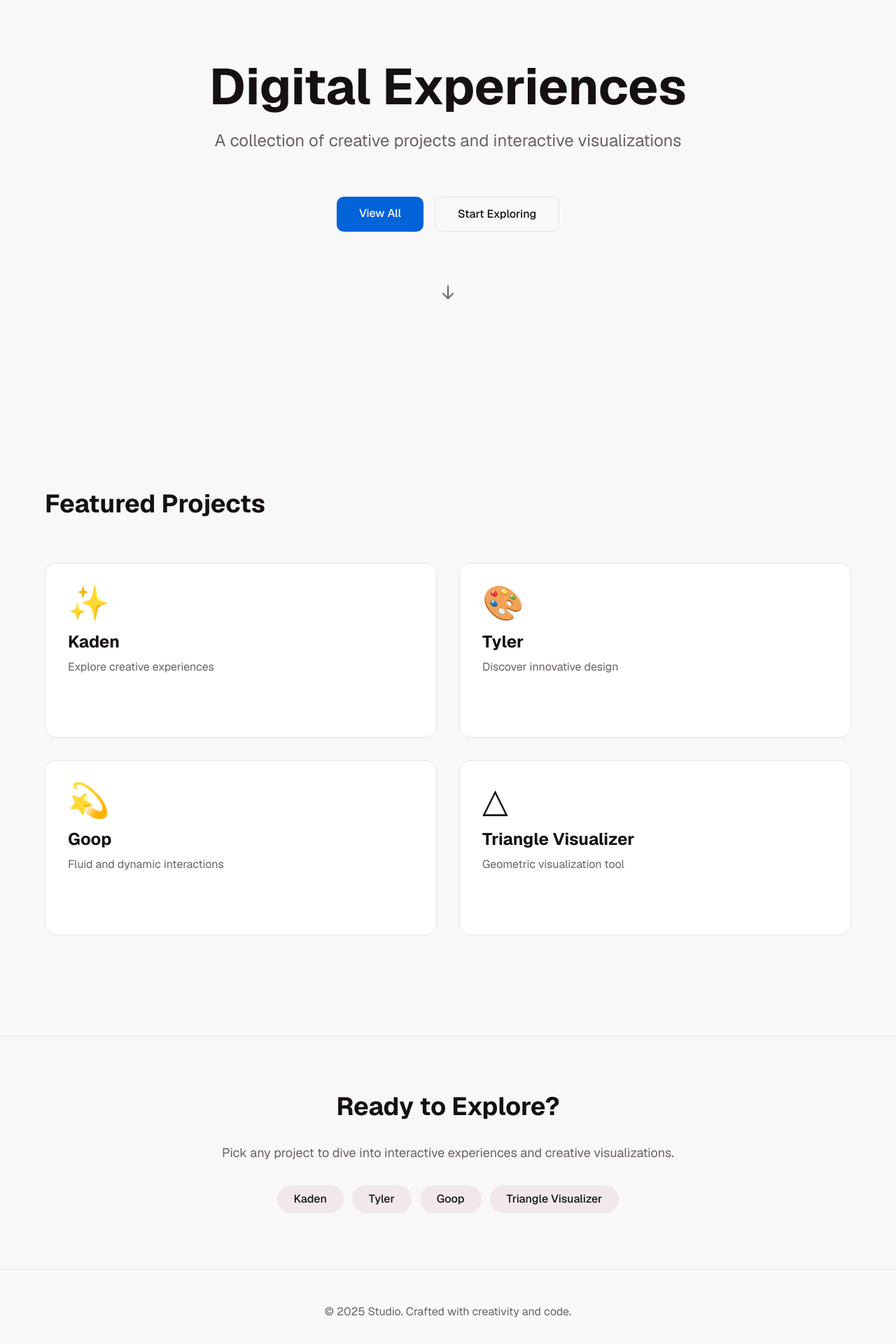
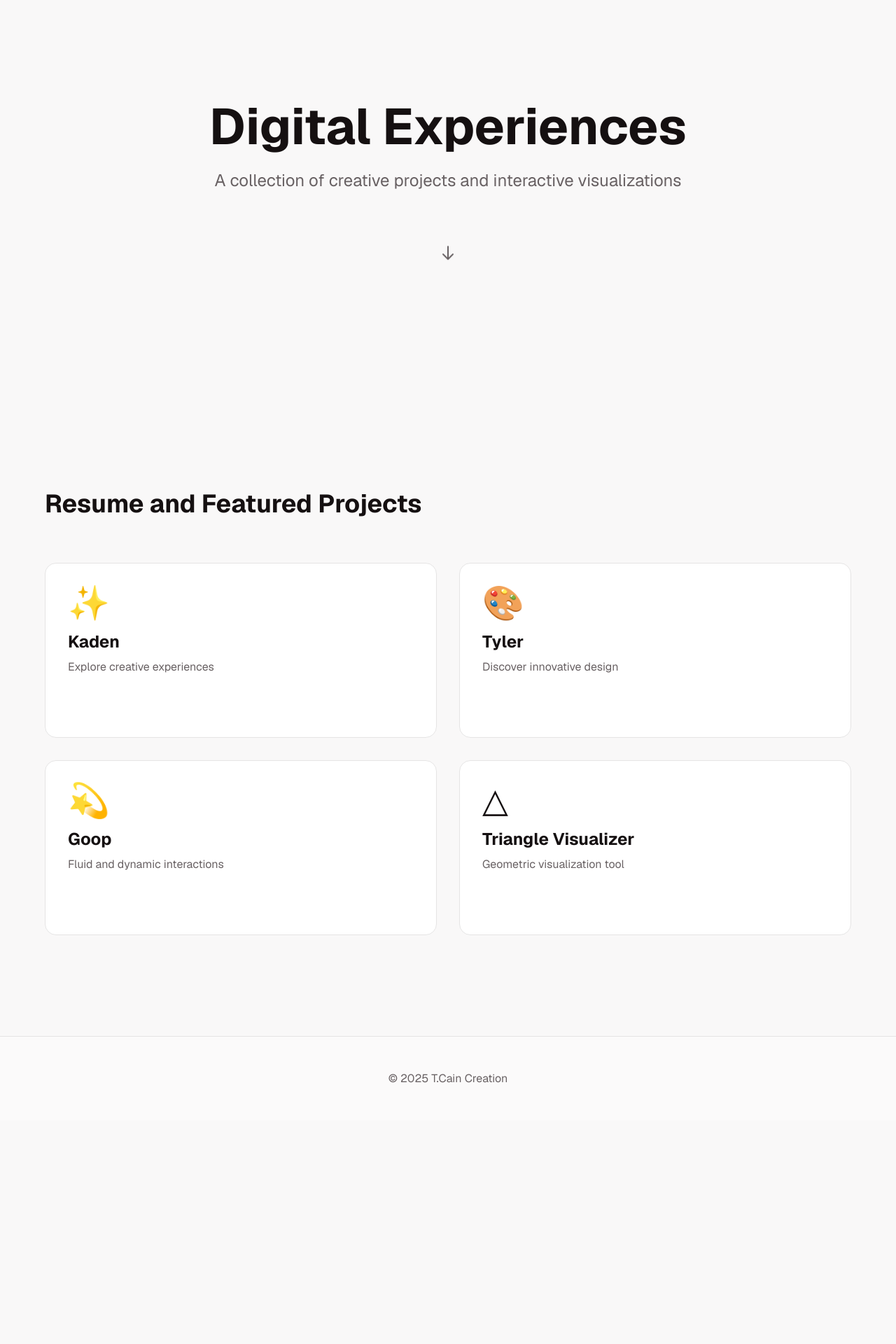
Before and after one commit to t-cain-dot/Portfolio, a Next.js app: page / in a window 1280 px wide. Shown: the part 252-2172 px from the top of the page at 70% size. After the commit the page ends 1853 px from the top, so only its background shows below. Built offline with nearby package versions, Linux system fonts and the light colour scheme.

Commit message:
deletion

```diff
--- a/app/page.tsx
+++ b/app/page.tsx
@@ -70,21 +70,6 @@ export default function Home() {
             </p>
           </div>
 
-          <div className="flex flex-col sm:flex-row gap-4 justify-center pt-8">
-            <Link
-              href="#projects"
-              className="px-8 py-3 bg-primary text-primary-foreground rounded-lg font-medium hover:opacity-90 transition-opacity"
-            >
-              View All
-            </Link>
-            <Link
-              href="/Triangle Visualizer"
-              className="px-8 py-3 border border-border rounded-lg font-medium hover:bg-secondary transition-colors"
-            >
-              Start Exploring
-            </Link>
-          </div>
-
           {/* Scroll Indicator */}
           <div className="pt-12">
             <div className="inline-block animate-bounce">
@@ -99,7 +84,7 @@ export default function Home() {
             {/* Projects Grid */}
       <section id="projects" className="py-20 px-6">
         <div className="max-w-6xl mx-auto">
-          <h3 className="text-4xl font-bold mb-16 text-balance">Featured Projects</h3>
+          <h3 className="text-4xl font-bold mb-16 text-balance">Resume and Featured Projects</h3>
 
           <div className="grid grid-cols-1 md:grid-cols-2 gap-8 mb-16">
             {projects.map((project) => (
@@ -124,35 +109,13 @@ export default function Home() {
               </Link>
             ))}
           </div>
-        </div> {/* ✅ add this missing closing div */}
-      </section>
-
-
-      {/* CTA Section */}
-      <section id="explore" className="py-20 px-6 border-t border-border">
-        <div className="max-w-4xl mx-auto text-center space-y-8">
-          <h3 className="text-4xl font-bold text-pretty">Ready to Explore?</h3>
-          <p className="text-lg text-muted-foreground">
-            Pick any project to dive into interactive experiences and creative visualizations.
-          </p>
-          <div className="flex flex-wrap gap-3 justify-center">
-            {projects.map((project) => (
-              <Link
-                key={project.name}
-                href={project.href}
-                className="px-6 py-2 rounded-full bg-secondary text-secondary-foreground hover:bg-primary hover:text-primary-foreground transition-colors font-medium"
-              >
-                {project.name}
-              </Link>
-            ))}
-          </div>
         </div>
       </section>
 
       {/* Footer */}
       <footer className="border-t border-border py-12 px-6 bg-card/30">
         <div className="max-w-6xl mx-auto text-center text-muted-foreground">
-          <p>© 2025 Studio. Crafted with creativity and code.</p>
+          <p>© 2025 T.Cain Creation</p>
         </div>
       </footer>
     </div>
```
